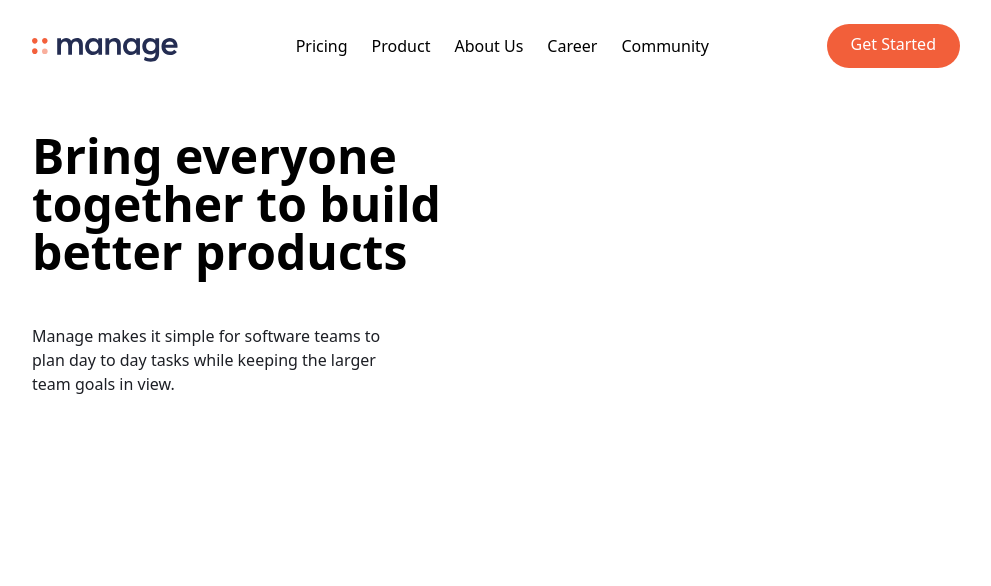
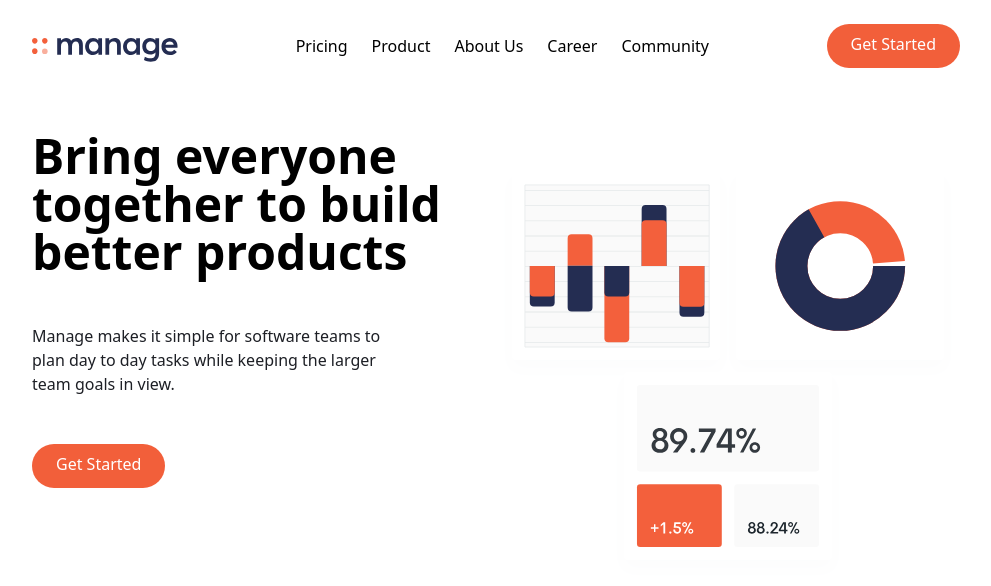
Before and after one commit to ernestkris6/Tailwind, a React (Create React App) app: page / in a window 1280 px wide. Shown: the top 586 px of the page, without its empty margins (144-1135 px from the left). Built offline with nearby package versions, Linux system fonts and the light colour scheme.

Commit message:
hero image

```diff
--- a/src/components/Hero.js
+++ b/src/components/Hero.js
@@ -1,4 +1,5 @@
 import React from 'react'
+import logo2 from '../Assets/illustration-intro.svg'
 
  const Hero = () => {
   return (
@@ -13,9 +14,19 @@ import React from 'react'
                 Manage makes it simple for software teams to plan day to day tasks
                 while keeping the larger team goals in view.
             </p>
+
+            <div className='flex justify-center md:justify-start'>
+            <a
+                href='#'
+                className='px-6 py-3 pt-2 text-white
+                bg-brightRed rounded-full baseline
+                hover:bg-darkGrayishBlue md:block'>Get Started
+                </a>
+
+            </div>
         </div>
-        <div>
-
+        <div className='md:w-1/2'>
+            <img src={logo2} alt='goals image' />
         </div>
     </div>
   )
```
